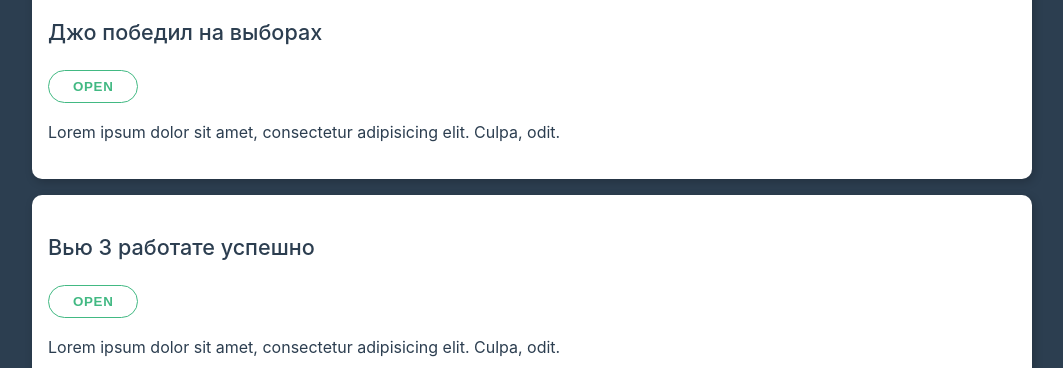
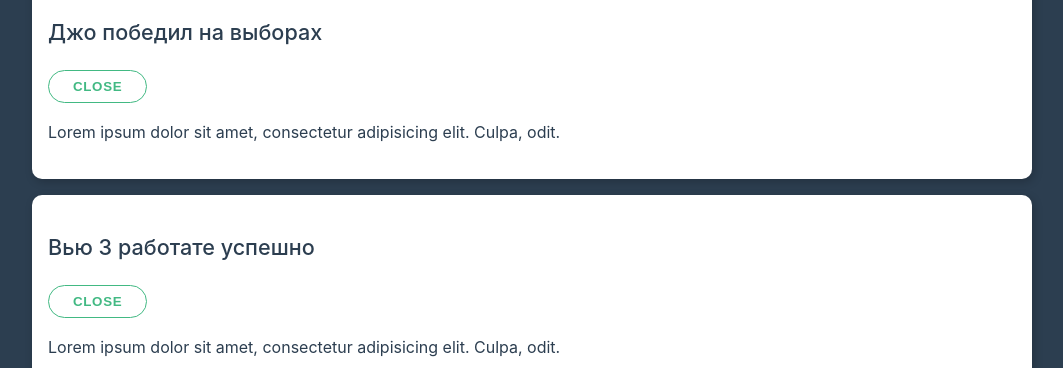
Before and after one commit to alami/js-vue-game, a Vue app in the folder vue3/ch06/: page / in a window 1280 px wide. Shown: the part 200-568 px from the top of the page, without its empty margins (108-1171 px from the left). Built offline with nearby package versions, Linux system fonts and the light colour scheme.

Commit message:
ch06-07: send event to App from AppNews via this.$emet(dat,dat2)

```diff
--- a/vue3/ch06/src/App.vue
+++ b/vue3/ch06/src/App.vue
@@ -9,6 +9,7 @@
         :title="item.title"
         :id="item.id"
         :is-open="item.isOpen"
+        @open-news="openNews"
     ></app-news>
   </div>
 </template>
@@ -27,6 +28,12 @@ export default {
       ],
     }
   },
+  methods: {
+    openNews(data,dat2) {
+      this.openRate++
+      console.log(data, dat2)
+    }
+  },
   components: {
     'app-news': AppNews,
   }
--- a/vue3/ch06/src/AppNews.vue
+++ b/vue3/ch06/src/AppNews.vue
@@ -1,7 +1,7 @@
 <template>
   <div class="card">
     <h3>{{title}}</h3>
-    <button class="btn" @click="open">Open</button>
+    <button class="btn" @click="open">{{isNewsOpen?'Close':'Open'}}</button>
     <p v-if="isNewsOpen">Lorem ipsum dolor sit amet, consectetur adipisicing elit. Culpa, odit.</p>
   </div>
 </template>
@@ -38,6 +38,9 @@ export default {
   methods: {
     open() {
       this.isNewsOpen=!this.isNewsOpen
+      if (this.isNewsOpen) {
+        this.$emit('open-news',42,3)
+      }
     }
   }
 }
```
